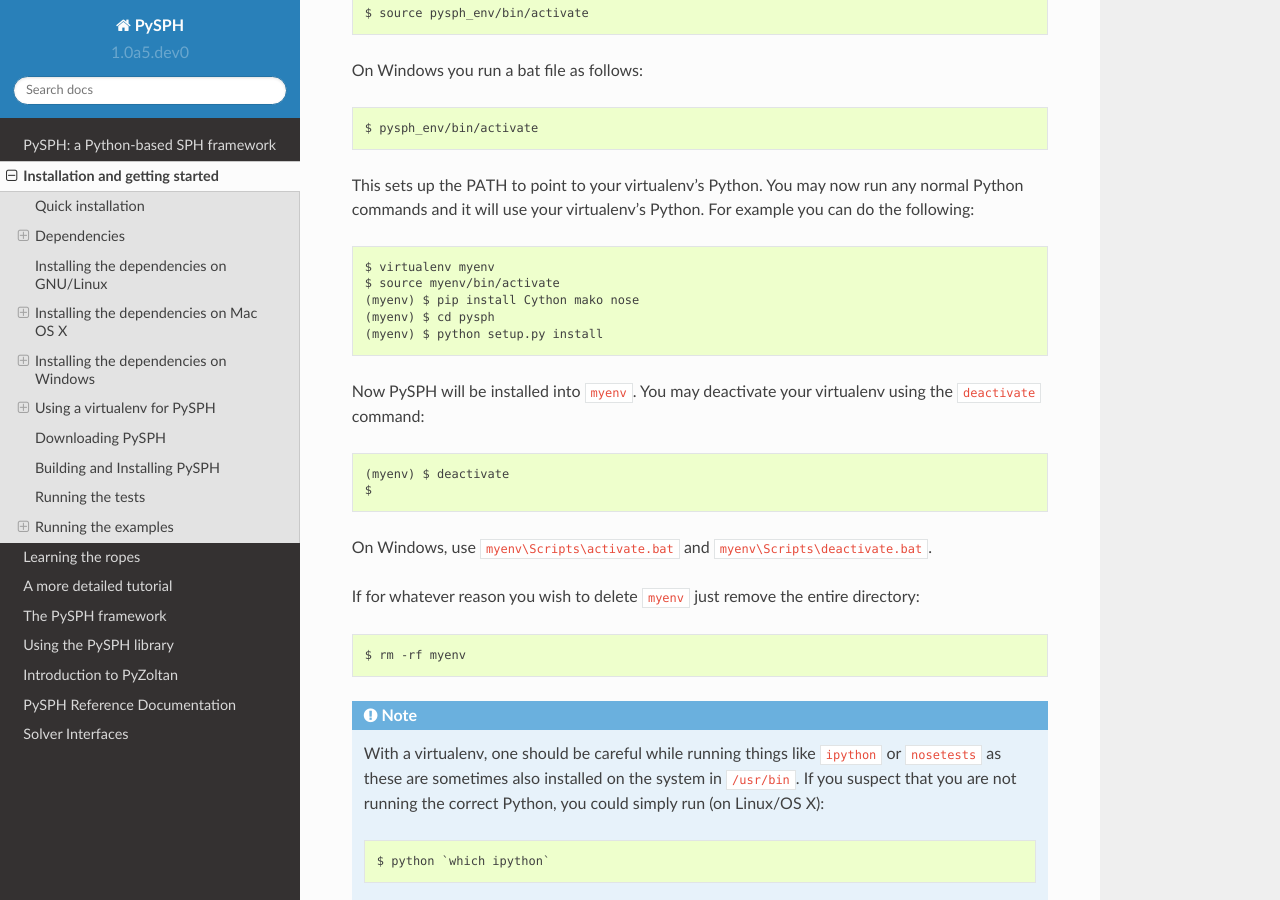
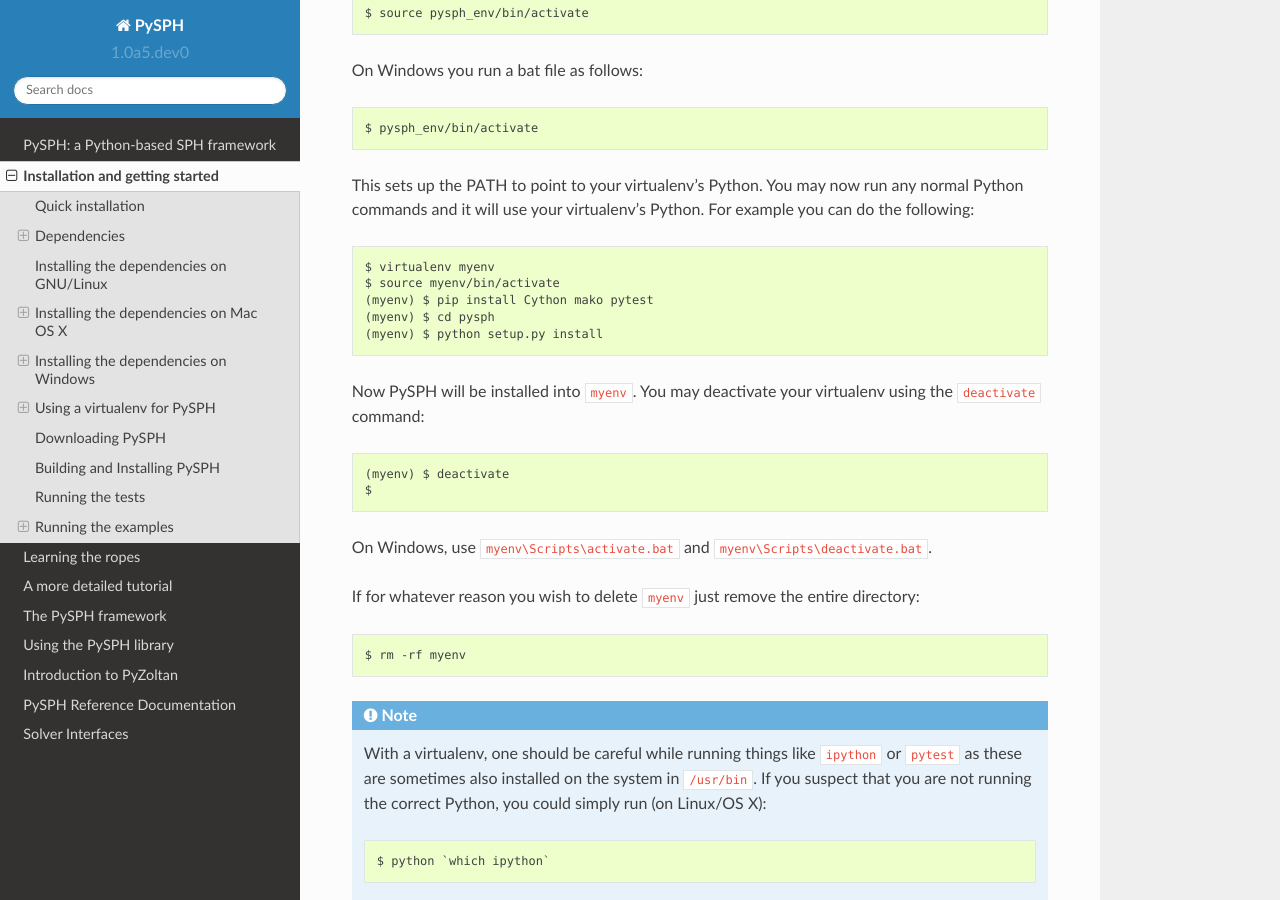
Before and after one commit to pypr/pysph, a Sphinx documentation site: the page built from docs/source/installation.rst, in a window 1280 px wide and 900 px high, scrolled down 10104 px. Built offline with Sphinx 7.4.7 and the Read the Docs theme 2.0.0, drawn with Linux system fonts in a browser that asks for light colours; the version number is read from the project's files by our own code; some of the changed text lies outside the part shown.

Commit message:
updated the docs and removed whitespace changes

```diff
--- a/docs/source/installation.rst
+++ b/docs/source/installation.rst
@@ -77,7 +77,7 @@
   - NumPy_
   - Cython_ (version 0.20 and above)
   - Mako_
-  - nose_ for running the unit tests.
+  - pytest_ for running the unit tests.
 
 These packages can be installed from your Python distribution's package
 manager, or using pip_ or ``easy_install``.  For more detailed instructions on
@@ -101,7 +101,7 @@
 
 .. _NumPy: http://numpy.scipy.org
 .. _Cython: http://www.cython.org
-.. _nose: https://pypi.python.org/pypi/nose
+.. _pytest: https://pypi.python.org/pypi/pytest
 .. _Mako: https://pypi.python.org/pypi/Mako
 .. _pip: http://www.pip-installer.org
 
@@ -182,7 +182,7 @@
 install the dependencies using::
 
     $ sudo apt-get install build-essential python-dev python-numpy \
-        python-mako cython python-nose mayavi2 python-qt4 python-virtualenv
+        python-mako cython python-pytest mayavi2 python-qt4 python-virtualenv
 
 OpenMP_ is typically available but if it is not, it can be installed with::
 
@@ -272,7 +272,7 @@
 
 - Once you have installed EDM, run the following::
 
-  $ edm install mayavi pyside cython matplotlib jupyter nose mock pip psutil
+  $ edm install mayavi pyside cython matplotlib jupyter pytest mock pip psutil
   $ edm shell
   $ pip install mako execnet
 
@@ -320,7 +320,7 @@
 
 Now you can install the necessary packages::
 
-    $ conda install -c conda-forge cython mako matplotlib jupyter pyside nose mock
+    $ conda install -c conda-forge cython mako matplotlib jupyter pyside pytest mock
     $ conda install -c menpo mayavi
 
 
@@ -391,7 +391,7 @@
 
 - Once you have installed EDM, run the following::
 
-  > edm install mayavi pyside cython matplotlib jupyter nose mock pip psutil
+  > edm install mayavi pyside cython matplotlib jupyter pytest mock pip psutil
   > edm shell
   > pip install mako execnet
 
@@ -559,7 +559,7 @@
 
     $ virtualenv myenv
     $ source myenv/bin/activate
-    (myenv) $ pip install Cython mako nose
+    (myenv) $ pip install Cython mako pytest
     (myenv) $ cd pysph
     (myenv) $ python setup.py install
 
@@ -580,7 +580,7 @@
 .. note::
 
     With a virtualenv, one should be careful while running things like
-    ``ipython`` or ``nosetests`` as these are sometimes also installed on the
+    ``ipython`` or ``pytest`` as these are sometimes also installed on the
     system in ``/usr/bin``.  If you suspect that you are not running the
     correct Python, you could simply run (on Linux/OS X)::
 
@@ -698,7 +698,7 @@
 
 .. note::
 
-    Internally, we use the ``nosetests`` package to run the tests.
+    Internally, we use the ``pytest`` package to run the tests.
 
 For more information on what you can do with the ``pysph`` script try
 this::
```
Also changed, not shown: 2 other files.
